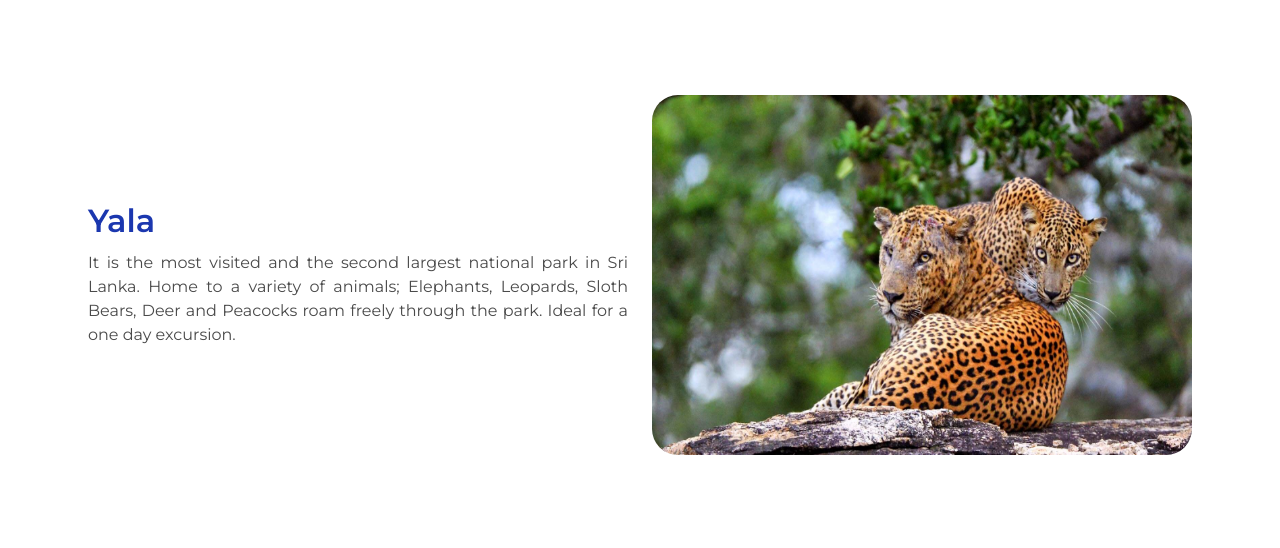
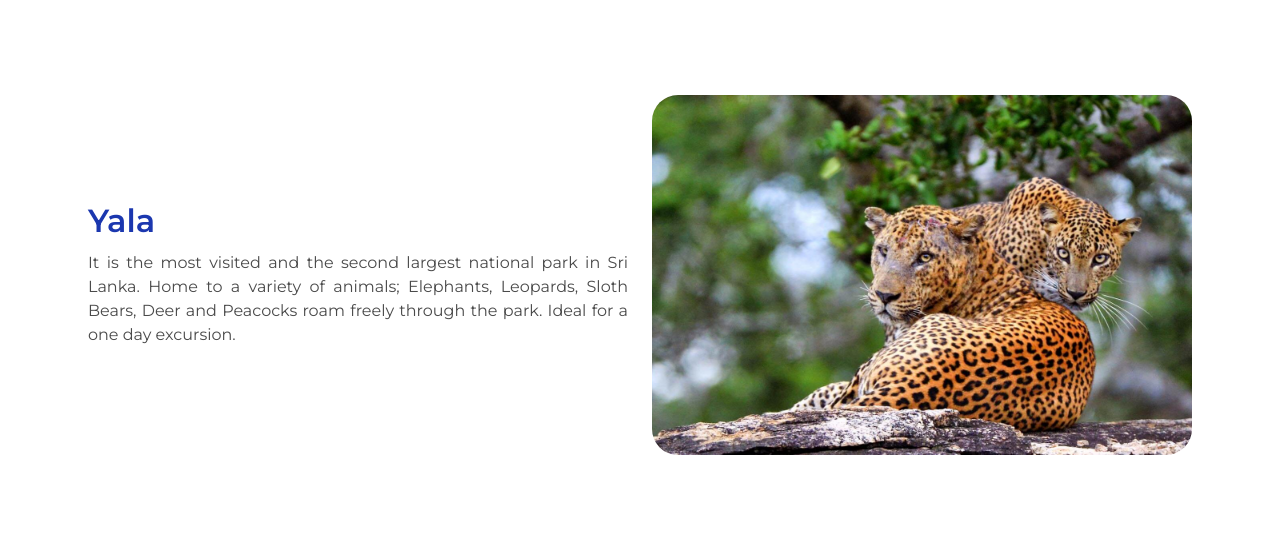
Before and after one commit to Iconicto/chari-lake, a Django app: page /excursions in a window 1280 px wide. Shown: the part 2402-2950 px from the top of the page. Run offline with Django 3.2, Linux system fonts and the light colour scheme; some libraries are stand-ins or nearby versions.

Commit message:
Updated excursions page

```diff
--- a/templates/frontend/excursions.html
+++ b/templates/frontend/excursions.html
@@ -10,8 +10,8 @@
             <div class="columns is-vcentered mt-3">
                 <div class="column">
                     <figure class="image is-3by2">
-                        <img src="https://cdn.iconicto.com/ChariLake/img/excursions/gallefort.jpg"
-                             class="rounded-image"/>
+                        <img class="rounded-corners is-cover"
+                             src="{% static 'img/excursions/galle-fort.jpg' %}" alt="galle-fort"/>
                     </figure>
                 </div>
                 <div class="column">
@@ -49,10 +49,8 @@
                 </div>
                 <div class="column">
                     <figure class="image is-3by2">
-                        <img
-                                src="https://cdn.iconicto.com/ChariLake/img/excursions/koggalalake.jpg"
-                                class="rounded-image"
-                        />
+                        <img class="rounded-corners is-cover"
+                             src="{% static 'img/excursions/koggla-lake.jpg' %}" alt="koggla-lake"/>
                     </figure>
                 </div>
             </div>
@@ -63,10 +61,8 @@
             <div class="columns is-vcentered">
                 <div class="column">
                     <figure class="image is-3by2">
-                        <img
-                                src="https://cdn.iconicto.com/ChariLake/img/excursions/whalewatching.jpg"
-                                class="rounded-image"
-                        />
+                        <img class="rounded-corners is-cover"
+                             src="{% static 'img/excursions/whales-watching.png' %}" alt="whales-watching"/>
                     </figure>
                 </div>
                 <div class="column">
@@ -91,7 +87,7 @@
                 </div>
                 <div class="column">
                     <figure class="image is-3by2">
-                        <img src="https://cdn.iconicto.com/ChariLake/img/excursions/beaches.jpg" class="rounded-image"/>
+                        <img class="rounded-corners is-cover" src="{% static 'img/excursions/mihiripenna-beach.jpg' %}" alt="mihiripenna beach"/>
                     </figure>
                 </div>
             </div>
@@ -102,7 +98,7 @@
             <div class="columns is-vcentered">
                 <div class="column">
                     <figure class="image is-3by2">
-                        <img class="rounded-corners" src="https://cdn.iconicto.com/ChariLake/img/excursions/unawatunabeach.jpg" />
+                        <img class="rounded-corners" src="{% static 'img/excursions/unawatuna-beach.jpg' %}" alt="unawatuna beach" />
                     </figure>
                 </div>
                 <div class="column">
@@ -132,7 +128,7 @@
                 </div>
                 <div class="column">
                     <figure class="image is-3by2">
-                        <img src="https://cdn.iconicto.com/ChariLake/img/excursions/yala.jpg" class="rounded-image"/>
+                        <img class="rounded-corners is-cover" src="{% static 'img/excursions/yala.jpg' %}" alt="yala"/>
                     </figure>
                 </div>
             </div>
@@ -143,7 +139,7 @@
             <div class="columns is-vcentered">
                 <div class="column">
                     <figure class="image is-3by2">
-                        <img class="rounded-corners" src="https://cdn.iconicto.com/ChariLake/img/excursions/udawalawe.jpg" />
+                        <img class="rounded-corners" src="{% static 'img/excursions/udawalawe.jpg' %}" alt="udawalawe" />
                     </figure>
                 </div>
                 <div class="column">
@@ -169,7 +165,7 @@
                 </div>
                 <div class="column">
                     <figure class="image is-3by2">
-                        <img src="https://cdn.iconicto.com/ChariLake/img/excursions/cinnamonisland.jpg" class="rounded-image" />
+                        <img src="{% static 'img/excursions/cinnamon.jpg' %}" class="rounded-image" alt="cinnamon" />
                     </figure>
                 </div>
             </div>
```
Also changed, not shown: static/img/excursions/cinnamon.jpg (added), static/img/excursions/mihiripenna-beach.jpg (added), static/img/excursions/udawalawe.jpg (added), static/img/excursions/unawatuna-beach.jpg (added).
